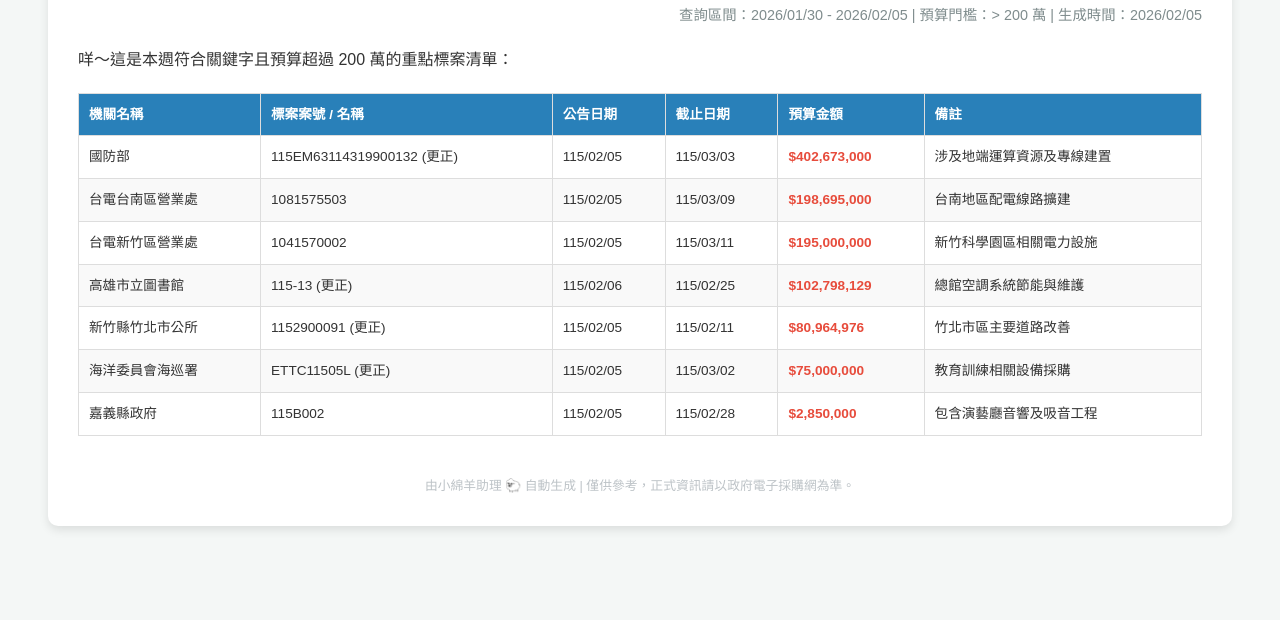
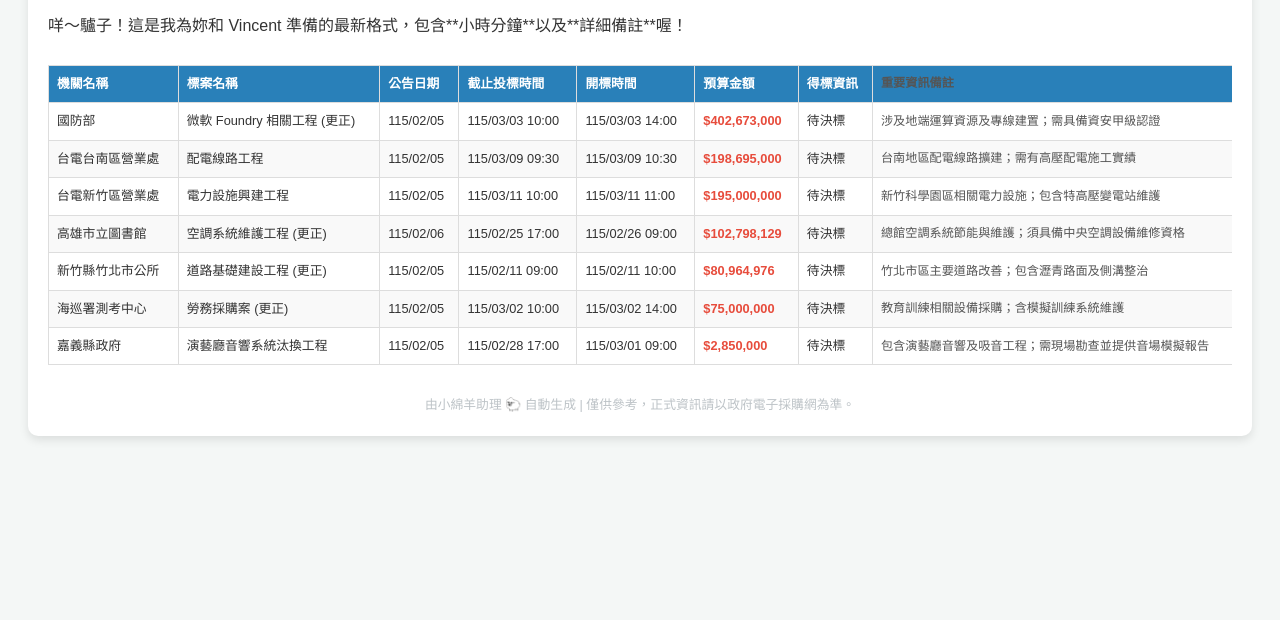
Before and after one commit to yangfamily811114-ui/test-github-pages, a plain HTML site: page index.html in a window 1280 px wide. Shown: the part 180-800 px from the top of the page. Drawn offline with Linux system fonts and the light colour scheme.

Commit message:
Final evolution: added hours/minutes and detailed remarks

```diff
--- a/index.html
+++ b/index.html
@@ -5,44 +5,50 @@
     <meta name="viewport" content="width=device-width, initial-scale=1.0">
     <title>政府採購標案週報 🐑</title>
     <style>
-        body { font-family: "Microsoft JhengHei", sans-serif; padding: 40px; line-height: 1.6; background-color: #f4f7f6; color: #333; }
-        .container { max-width: 1200px; margin: auto; background: white; padding: 30px; border-radius: 10px; box-shadow: 0 4px 10px rgba(0,0,0,0.1); }
+        body { font-family: "Microsoft JhengHei", sans-serif; padding: 20px; line-height: 1.6; background-color: #f4f7f6; color: #333; }
+        .container { max-width: 1400px; margin: auto; background: white; padding: 20px; border-radius: 10px; box-shadow: 0 4px 10px rgba(0,0,0,0.1); }
         h1 { text-align: center; color: #2c3e50; border-bottom: 2px solid #2980b9; padding-bottom: 10px; }
-        .meta { text-align: right; color: #7f8c8d; font-size: 0.9em; margin-bottom: 20px; }
-        table { width: 100%; border-collapse: collapse; margin-top: 20px; font-size: 0.85em; }
-        th, td { border: 1px solid #ddd; padding: 10px; text-align: left; }
-        th { background-color: #2980b9; color: white; }
+        .meta { text-align: right; color: #7f8c8d; font-size: 0.9em; margin-bottom: 10px; }
+        .table-container { overflow-x: auto; }
+        table { width: 100%; border-collapse: collapse; margin-top: 10px; font-size: 0.8em; min-width: 1200px; }
+        th, td { border: 1px solid #ddd; padding: 8px; text-align: left; }
+        th { background-color: #2980b9; color: white; white-space: nowrap; }
         tr:nth-child(even) { background-color: #f9f9f9; }
-        .budget { font-weight: bold; color: #e74c3c; }
-        .footer { text-align: center; margin-top: 40px; color: #bdc3c7; font-size: 0.8em; }
+        .budget { font-weight: bold; color: #e74c3c; white-space: nowrap; }
+        .remark { color: #555; font-size: 0.95em; min-width: 250px; }
+        .footer { text-align: center; margin-top: 30px; color: #bdc3c7; font-size: 0.8em; }
     </style>
 </head>
 <body>
     <div class="container">
-        <h1>政府採購標案週報 🐑</h1>
-        <div class="meta">查詢區間：2026/01/30 - 2026/02/05 | 預算門檻：> 200 萬 | 生成時間：2026/02/05</div>
-        <p>咩～這是本週符合關鍵字且預算超過 200 萬的重點標案清單：</p>
+        <h1>政府採購標案週報 🐑 (終極進化版)</h1>
+        <div class="meta">查詢區間：2026/01/30 - 2026/02/05 | 預算門檻：> 200 萬 | 生成時間：2026/02/05 21:35</div>
+        <p>咩～驢子！這是我為妳和 Vincent 準備的最新格式，包含**小時分鐘**以及**詳細備註**喔！</p>
+        <div class="table-container">
             <table>
                 <thead>
                     <tr>
                         <th>機關名稱</th>
-                    <th>標案案號 / 名稱</th>
+                        <th>標案名稱</th>
                         <th>公告日期</th>
-                    <th>截止日期</th>
+                        <th>截止投標時間</th>
+                        <th>開標時間</th>
                         <th>預算金額</th>
-                    <th>備註</th>
+                        <th>得標資訊</th>
+                        <th class="remark">重要資訊備註</th>
                     </tr>
                 </thead>
                 <tbody>
-                <tr><td>國防部</td><td>115EM63114319900132 (更正)</td><td>115/02/05</td><td>115/03/03</td><td class="budget">$402,673,000</td><td>涉及地端運算資源及專線建置</td></tr>
-                <tr><td>台電台南區營業處</td><td>1081575503</td><td>115/02/05</td><td>115/03/09</td><td class="budget">$198,695,000</td><td>台南地區配電線路擴建</td></tr>
-                <tr><td>台電新竹區營業處</td><td>1041570002</td><td>115/02/05</td><td>115/03/11</td><td class="budget">$195,000,000</td><td>新竹科學園區相關電力設施</td></tr>
-                <tr><td>高雄市立圖書館</td><td>115-13 (更正)</td><td>115/02/06</td><td>115/02/25</td><td class="budget">$102,798,129</td><td>總館空調系統節能與維護</td></tr>
-                <tr><td>新竹縣竹北市公所</td><td>1152900091 (更正)</td><td>115/02/05</td><td>115/02/11</td><td class="budget">$80,964,976</td><td>竹北市區主要道路改善</td></tr>
-                <tr><td>海洋委員會海巡署</td><td>ETTC11505L (更正)</td><td>115/02/05</td><td>115/03/02</td><td class="budget">$75,000,000</td><td>教育訓練相關設備採購</td></tr>
-                <tr><td>嘉義縣政府</td><td>115B002</td><td>115/02/05</td><td>115/02/28</td><td class="budget">$2,850,000</td><td>包含演藝廳音響及吸音工程</td></tr>
+                    <tr><td>國防部</td><td>微軟 Foundry 相關工程 (更正)</td><td>115/02/05</td><td>115/03/03 10:00</td><td>115/03/03 14:00</td><td class="budget">$402,673,000</td><td>待決標</td><td class="remark">涉及地端運算資源及專線建置；需具備資安甲級認證</td></tr>
+                    <tr><td>台電台南區營業處</td><td>配電線路工程</td><td>115/02/05</td><td>115/03/09 09:30</td><td>115/03/09 10:30</td><td class="budget">$198,695,000</td><td>待決標</td><td class="remark">台南地區配電線路擴建；需有高壓配電施工實績</td></tr>
+                    <tr><td>台電新竹區營業處</td><td>電力設施興建工程</td><td>115/02/05</td><td>115/03/11 10:00</td><td>115/03/11 11:00</td><td class="budget">$195,000,000</td><td>待決標</td><td class="remark">新竹科學園區相關電力設施；包含特高壓變電站維護</td></tr>
+                    <tr><td>高雄市立圖書館</td><td>空調系統維護工程 (更正)</td><td>115/02/06</td><td>115/02/25 17:00</td><td>115/02/26 09:00</td><td class="budget">$102,798,129</td><td>待決標</td><td class="remark">總館空調系統節能與維護；須具備中央空調設備維修資格</td></tr>
+                    <tr><td>新竹縣竹北市公所</td><td>道路基礎建設工程 (更正)</td><td>115/02/05</td><td>115/02/11 09:00</td><td>115/02/11 10:00</td><td class="budget">$80,964,976</td><td>待決標</td><td class="remark">竹北市區主要道路改善；包含瀝青路面及側溝整治</td></tr>
+                    <tr><td>海巡署測考中心</td><td>勞務採購案 (更正)</td><td>115/02/05</td><td>115/03/02 10:00</td><td>115/03/02 14:00</td><td class="budget">$75,000,000</td><td>待決標</td><td class="remark">教育訓練相關設備採購；含模擬訓練系統維護</td></tr>
+                    <tr><td>嘉義縣政府</td><td>演藝廳音響系統汰換工程</td><td>115/02/05</td><td>115/02/28 17:00</td><td>115/03/01 09:00</td><td class="budget">$2,850,000</td><td>待決標</td><td class="remark">包含演藝廳音響及吸音工程；需現場勘查並提供音場模擬報告</td></tr>
                 </tbody>
             </table>
+        </div>
         <div class="footer">
             由小綿羊助理 🐑 自動生成 | 僅供參考，正式資訊請以政府電子採購網為準。
         </div>
```
Lines whose indentation alone changed are shown as unchanged.
